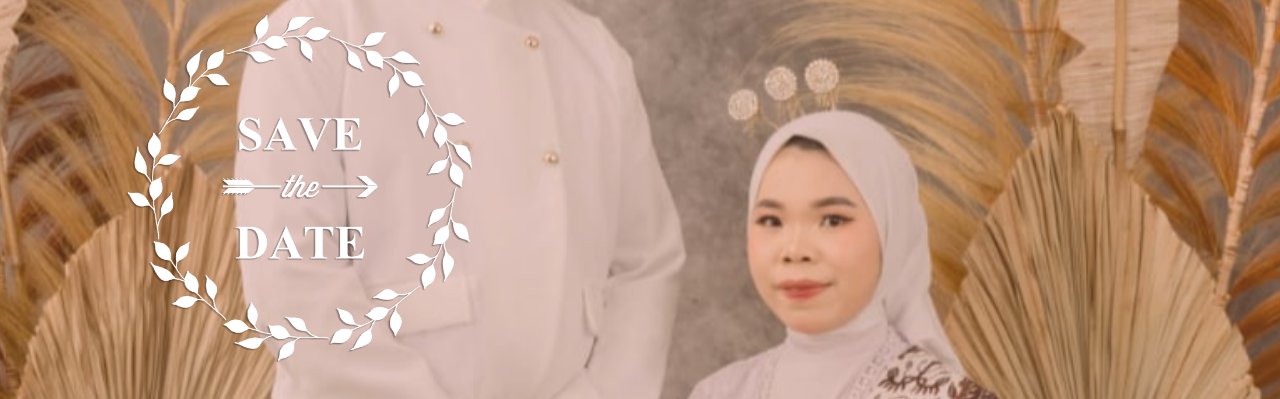
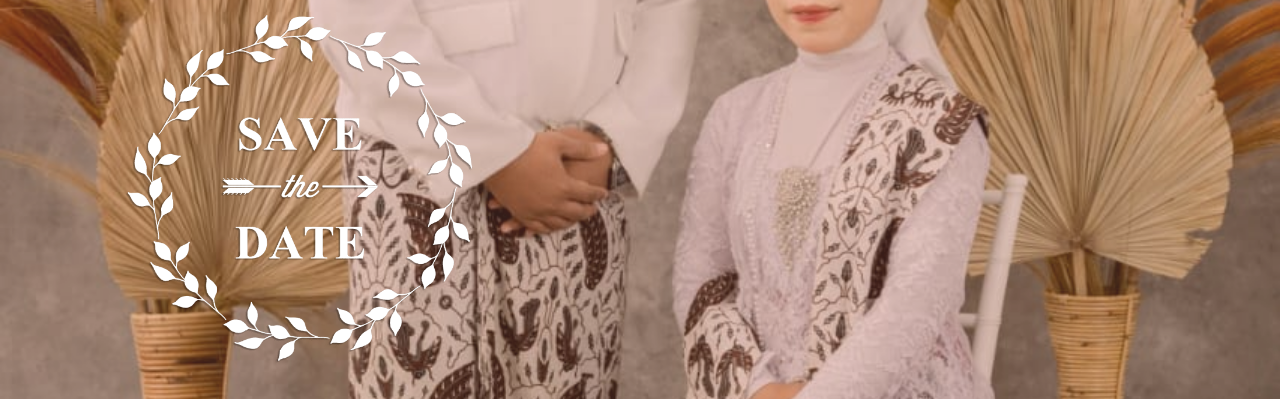
Before and after one commit to yudibudiatmaja/yudibudiatmaja.github.io, a plain HTML site: page index.html in a window 1280 px wide. Shown: the part 208-607 px from the top of the page. Drawn offline with Linux system fonts and the light colour scheme; files whose address does not match are found by name.

Commit message:
Change directory of banner

```diff
--- a/css/main.css
+++ b/css/main.css
@@ -3,7 +3,7 @@ body {
 
 /* Home Page Style */
 .ww-home-page {
-  background: url("../images/head.png") no-repeat center center;
+  background: url("../images/banner.jpg") no-repeat center center;
   background-size: cover;
   background-position: 70%;
   height: 100vh;
```
